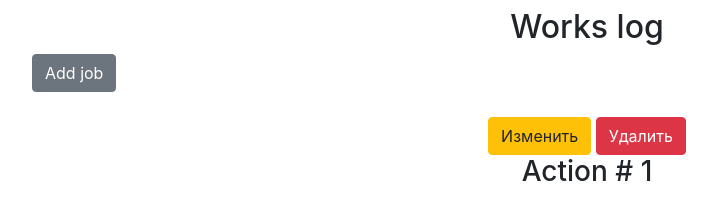
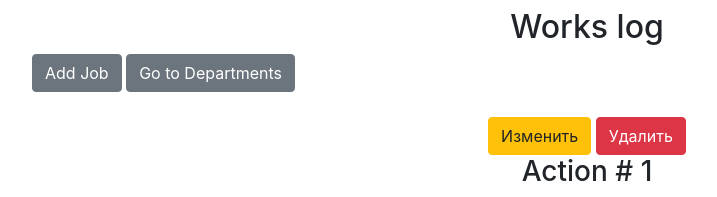
Before and after one commit to andrey-blight/mars_cite, a Flask app: page / in a window 1280 px wide. Shown: the part 93-290 px from the top of the page, without its empty margins (53-770 px from the left). Run offline with Flask 2, Linux system fonts and the light colour scheme; a user stored in the database is signed in; data comes from the database, SQL or seed files in the repository; both versions use the stored data as it was after the commit; some libraries are stand-ins or nearby versions.

Commit message:
Add depart model

```diff
--- a/app.py
+++ b/app.py
@@ -1,6 +1,7 @@
 from data.db_session import global_init, create_session
 from data.users import User
 from data.jobs import Jobs
+from data.departments import Departments
 from data.forms import *
 
 from flask import Flask, render_template, redirect, request
@@ -31,6 +32,14 @@ def index():
     db_sess = create_session()
     jobs = [(db_sess.query(User).filter(User.id == job.team_leader).first(), job) for job in db_sess.query(Jobs).all()]
     return render_template("index.html", jobs=jobs)
+
+
+@app.route("/departments")
+def departments():
+    db_sess = create_session()
+    departs = [(db_sess.query(User).filter(User.id == depart.chief).first(), depart) for depart in
+               db_sess.query(Departments).all()]
+    return render_template("depart.html", jobs=jobs)
 
 
 @app.route('/register', methods=['GET', 'POST'])
--- a/templates/index.html
+++ b/templates/index.html
@@ -5,7 +5,10 @@
 {% block content %}
     <h2 class="center">Works log</h2>
     {% if current_user.is_authenticated %}
-        <a href="/jobs" class="btn btn-secondary">Add job</a>
+        <a href="/jobs" class="btn btn-secondary">Add Job</a>
+    {% endif %}
+    {% if current_user.is_authenticated %}
+        <a href="/departments" class="btn btn-secondary">Go to Departments</a>
     {% endif %}
     {% for job in jobs %}
         <div class="table-responsive center indent">
```
Also changed, not shown: data/departments.py (added, +12 -0 lines), templates/depart.html (added, +10 -0 lines), db/mars_explorer.db.
